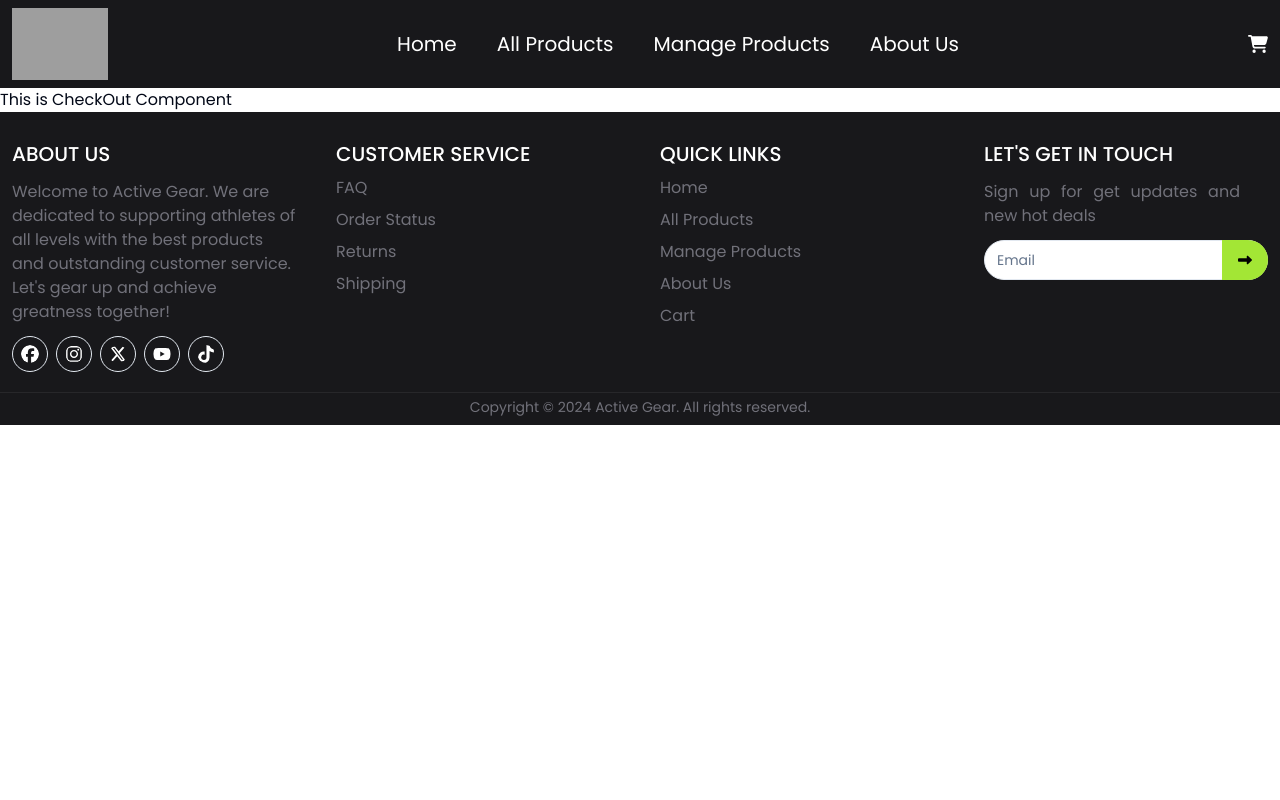
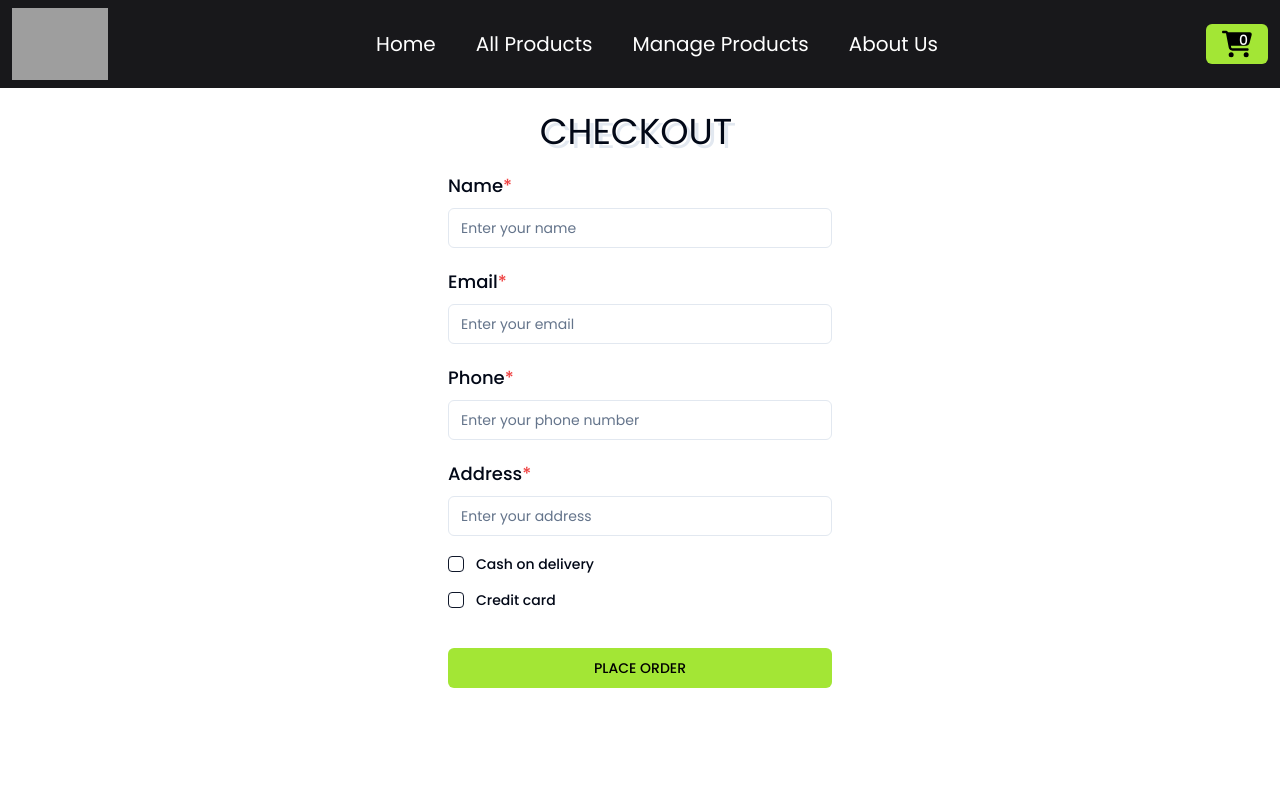
Before and after one commit to juixer/active-gear-zone-frontend, a React (Vite) app: page /checkout in a window 1280 px wide. Shown: the top 800 px of the page. Built offline with nearby package versions, Linux system fonts and the light colour scheme; grey boxes are pictures that could not be loaded.

Commit message:
check out page created

```diff
--- a/src/components/Navbar/Navbar.tsx
+++ b/src/components/Navbar/Navbar.tsx
@@ -8,8 +8,13 @@ import {
   SheetTitle,
   SheetTrigger,
 } from "@/components/ui/sheet";
+import { useAppSelector } from "@/redux/hooks";
+import { selectInCart } from "@/redux/features/cart/cartSlice";
+import { Button } from "../ui/button";
 
 const Navbar = () => {
+  const inCart = useAppSelector(selectInCart);
+
   const navLinks = (
     <div className="space-x-10">
       <NavLink
@@ -127,16 +132,21 @@ const Navbar = () => {
       <div className="max-w-screen-2xl mx-auto hidden lg:flex items-center justify-between">
         <div className="flex justify-start">
           <NavLink className={"text-xl"} to={"/"}>
-            <img src="https://i.ibb.co/QmkBvmg/Brimston-1.png" className="w-24"/>
+            <img
+              src="https://i.ibb.co/QmkBvmg/Brimston-1.png"
+              className="w-24"
+            />
           </NavLink>
         </div>
         <div className="flex justify-center">{navLinks}</div>
         <div className="flex justify-end">
-          <NavLink
-            className={"hover:text-baseColor duration-300 text-xl"}
-            to={"/cart"}
-          >
-            <FaCartShopping className="text-xl" />
+          <NavLink className={"text-xl flex relative"} to={"/cart"}>
+            <Button className="bg-baseColor hover:bg-lime-600 text-black">
+              <FaCartShopping className="text-3xl" />
+              <span className="text-sm absolute top-[6px] right-5 text-white">
+                {inCart}
+              </span>
+            </Button>
           </NavLink>
         </div>
       </div>
--- a/src/pages/cart/Cart.tsx
+++ b/src/pages/cart/Cart.tsx
@@ -1,6 +1,6 @@
 import Container from "@/components/layout/Container";
-import {  SelectCartItems } from "@/redux/features/cart/cartSlice";
-import {  useAppSelector } from "@/redux/hooks";
+import { checkOut, SelectCartItems } from "@/redux/features/cart/cartSlice";
+import { useAppDispatch, useAppSelector } from "@/redux/hooks";
 import {
   Table,
   TableBody,
@@ -16,6 +16,14 @@ import Row from "../checkout/Row";
 
 const Cart = () => {
   const cart = useAppSelector(SelectCartItems);
+  const dispatch = useAppDispatch();
+  const handleCheckOut = () => {
+    const subTotal = (
+      cart.reduce((acc, item) => (item.totalPrice as number) + acc, 0) *
+      (1 + 15 / 100)
+    ).toFixed(2);
+    dispatch(checkOut(Number(subTotal)));
+  };
 
   return (
     <Container>
@@ -35,7 +43,7 @@ const Cart = () => {
             </TableHeader>
             <TableBody>
               {cart.map((item) => (
-                <Row key={item._id} item={item}/>
+                <Row key={item._id} item={item} />
               ))}
             </TableBody>
           </Table>
@@ -72,7 +80,7 @@ const Cart = () => {
           </div>
 
           <div>
-            <NavLink to={"/checkout"}>
+            <NavLink onClick={handleCheckOut} to={"/checkout"}>
               <Button className="w-full bg-baseColor text-black hover:bg-lime-600">
                 Checkout
               </Button>
--- a/src/pages/checkout/CheckOut.tsx
+++ b/src/pages/checkout/CheckOut.tsx
@@ -1,7 +1,95 @@
+import Container from "@/components/layout/Container";
+import { Button } from "@/components/ui/button";
+import { Checkbox } from "@/components/ui/checkbox";
+import { Input } from "@/components/ui/input";
+import { Label } from "@/components/ui/label";
+import Headline from "@/utils/Headline/Headline";
+import { useState } from "react";
+
 const CheckOut = () => {
-    return(
-        <div>
-             <h1> This is CheckOut Component </h1>
+
+    const [cod , setCod] = useState(false)
+    const [card , setCard] = useState(false)
+
+    const handleCodChange = () => {
+        setCod(!cod)
+    }
+    const handleCardChange = () => {
+        setCard(!card)
+    }
+
+  return (
+    <Container>
+      <div className="py-5 space-y-5">
+        <Headline text="checkout" />
+        <div className="flex justify-center items-center">
+          <form className=" space-y-5 w-full max-w-96">
+            <div className="space-y-2">
+              <Label htmlFor="name" className="text-lg">
+                Name<span className="text-red-500">*</span>
+              </Label>
+              <Input placeholder="Enter your name" type="text" id="name" />
+            </div>
+            <div className="space-y-2">
+              <Label htmlFor="email" className="text-lg">
+                Email<span className="text-red-500">*</span>
+              </Label>
+              <Input placeholder="Enter your email" type="text" id="email" />
+            </div>
+            <div className="space-y-2">
+              <Label htmlFor="phone" className="text-lg">
+                Phone<span className="text-red-500">*</span>
+              </Label>
+              <Input
+                placeholder="Enter your phone number"
+                type="text"
+                id="phone"
+              />
+            </div>
+            <div className="space-y-2">
+              <Label htmlFor="address" className="text-lg">
+                Address<span className="text-red-500">*</span>
+              </Label>
+              <Input
+                placeholder="Enter your address"
+                type="text"
+                id="address"
+              />
+            </div>
+
+            <div className="space-y-5">
+              <div className="flex items-center">
+                <Checkbox id="cod" checked={cod} onCheckedChange={handleCodChange} disabled={card} />
+                <Label htmlFor="cod" className="ml-3">
+                  Cash on delivery
+                </Label>
+              </div>
+              <div className="flex items-center">
+                <Checkbox id="card" checked={card} onCheckedChange={handleCardChange} disabled={cod} />
+                <Label htmlFor="card" className="ml-3">
+                  Credit card
+                </Label>
+              </div>
+
+              <div>
+                {card && (
+                  <div className="space-y-2">
+                    <Label htmlFor="card_number" className="text-lg">
+                      Card Number
+                    </Label>
+                    <Input placeholder="Enter your Card number" type="text" id="card_number" />
+                  </div>
+                )}
+              </div>
+            </div>
+
+            <Button className="uppercase text-black bg-baseColor hover:bg-lime-600 w-full">
+              Place order
+            </Button>
+          </form>
         </div>
-    )}
+      </div>
+    </Container>
+  );
+};
 export default CheckOut;
--- a/src/pages/checkout/Row.tsx
+++ b/src/pages/checkout/Row.tsx
@@ -2,7 +2,6 @@ import { Button } from "@/components/ui/button";
 import { Input } from "@/components/ui/input";
 import { TableCell, TableRow } from "@/components/ui/table";
 import {
-  changeWithValue,
   decrement,
   increment,
   selectCurrentQuantity,
@@ -10,7 +9,6 @@ import {
 } from "@/redux/features/cart/cartSlice";
 import { useAppDispatch, useAppSelector } from "@/redux/hooks";
 import { RootState } from "@/redux/store";
-import { toast } from "sonner";
 
 const Row = ({ item }: { item: TCartItem }) => {
   const dispatch = useAppDispatch();
--- a/src/redux/features/cart/cartSlice.ts
+++ b/src/redux/features/cart/cartSlice.ts
@@ -14,41 +14,43 @@ export type TCartItem = {
 type TInitialState = {
   cart: TCartItem[];
   cartNumber: number;
+  inCart: number;
+  subTotal: number;
 };
 
 const initialState: TInitialState = {
   cart: [],
   cartNumber: 1,
+  inCart: 0,
+  subTotal: 0,
 };
 
 export const cartSlice = createSlice({
   name: "cart",
   initialState,
   reducers: {
-    increment: (state, action: PayloadAction<{ _id: string, price : number}>) => {
+    increment: (
+      state,
+      action: PayloadAction<{ _id: string; price: number }>
+    ) => {
       const item = state.cart.find((item) => item._id === action.payload._id);
       if (item) {
         item.quantity++;
         item.totalPrice = (item.totalPrice as number) + action.payload.price;
+        state.inCart++;
       }
     },
-    decrement: (state, action: PayloadAction<{ _id: string, price : number }>) => {
+    decrement: (
+      state,
+      action: PayloadAction<{ _id: string; price: number }>
+    ) => {
       const item = state.cart.find((item) => item._id === action.payload._id);
       if (item) {
         if (item.quantity > 1) {
           item.quantity--;
           item.totalPrice = (item.totalPrice as number) - action.payload.price;
+          state.inCart--;
         }
-      }
-    },
-    changeWithValue: (
-      state,
-      action: PayloadAction<{ _id: string; quantity: number, price : number}>
-    ) => {
-      const item = state.cart.find((item) => item._id === action.payload._id);
-      if (item) {
-        item.quantity = action.payload.quantity;
-        item.totalPrice = (item.totalPrice as number) + (action.payload.price * action.payload.quantity)
       }
     },
     addToCart: (state, action: PayloadAction<TCartItem>) => {
@@ -62,6 +64,7 @@ export const cartSlice = createSlice({
         item.image = action.payload.image;
         item.quantity += action.payload.quantity;
         item.stockQuantity = action.payload.stockQuantity;
+        state.inCart = item.quantity;
       } else {
         state.cart.push({
           _id: action.payload._id,
@@ -73,6 +76,7 @@ export const cartSlice = createSlice({
           price: action.payload.price,
           stockQuantity: action.payload.stockQuantity,
         });
+        state.inCart = action.payload.quantity;
       }
     },
     incrementCartNumber: (state) => {
@@ -83,8 +87,11 @@ export const cartSlice = createSlice({
         state.cartNumber--;
       }
     },
-    changeCartNumberByValue: (state, action) => {
+    changeCartNumberByValue: (state, action: PayloadAction<number>) => {
       state.cartNumber = action.payload;
+    },
+    checkOut: (state, action: PayloadAction<number>) => {
+      state.subTotal = action.payload;
     },
   },
 });
@@ -92,11 +99,11 @@ export const cartSlice = createSlice({
 export const {
   increment,
   decrement,
-  changeWithValue,
   addToCart,
   incrementCartNumber,
   decrementCartNumber,
   changeCartNumberByValue,
+  checkOut,
 } = cartSlice.actions;
 
 export default cartSlice.reducer;
@@ -109,3 +116,7 @@ export const selectCurrentQuantity = (state: RootState, productId: string) => {
 export const SelectCartItems = (state: RootState) => state.cart.cart;
 
 export const selectCartNumber = (state: RootState) => state.cart.cartNumber;
+
+export const selectInCart = (state: RootState) => state.cart.inCart;
+
+export const selectSubTotal = (state: RootState) => state.cart.subTotal;
```
